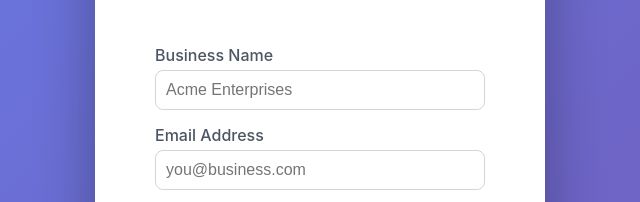
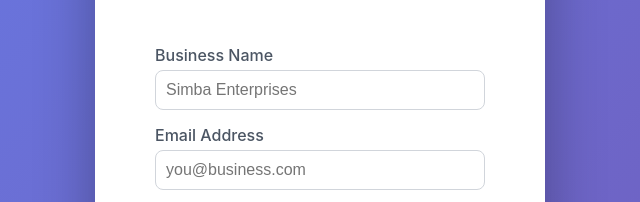
Before and after one commit to codewithaustin1/smartinvoice-kenya, a website: page login.html in a window 1280 px wide. Both pictures are taken after a click on the button "Register". Shown: the part 297-499 px from the top of the page, 320-960 px from the left. Drawn offline with Linux system fonts and the light colour scheme.

Commit message:
Update business name placeholder in registration form

```diff
--- a/login.html
+++ b/login.html
@@ -197,7 +197,7 @@
                 <form id="registerForm">
                     <div class="form-group">
                         <label>Business Name</label>
-                        <input type="text" id="regBusinessName" placeholder="Acme Enterprises" required>
+                        <input type="text" id="regBusinessName" placeholder="Simba Enterprises" required>
                     </div>
 
                     <div class="form-group">
```
